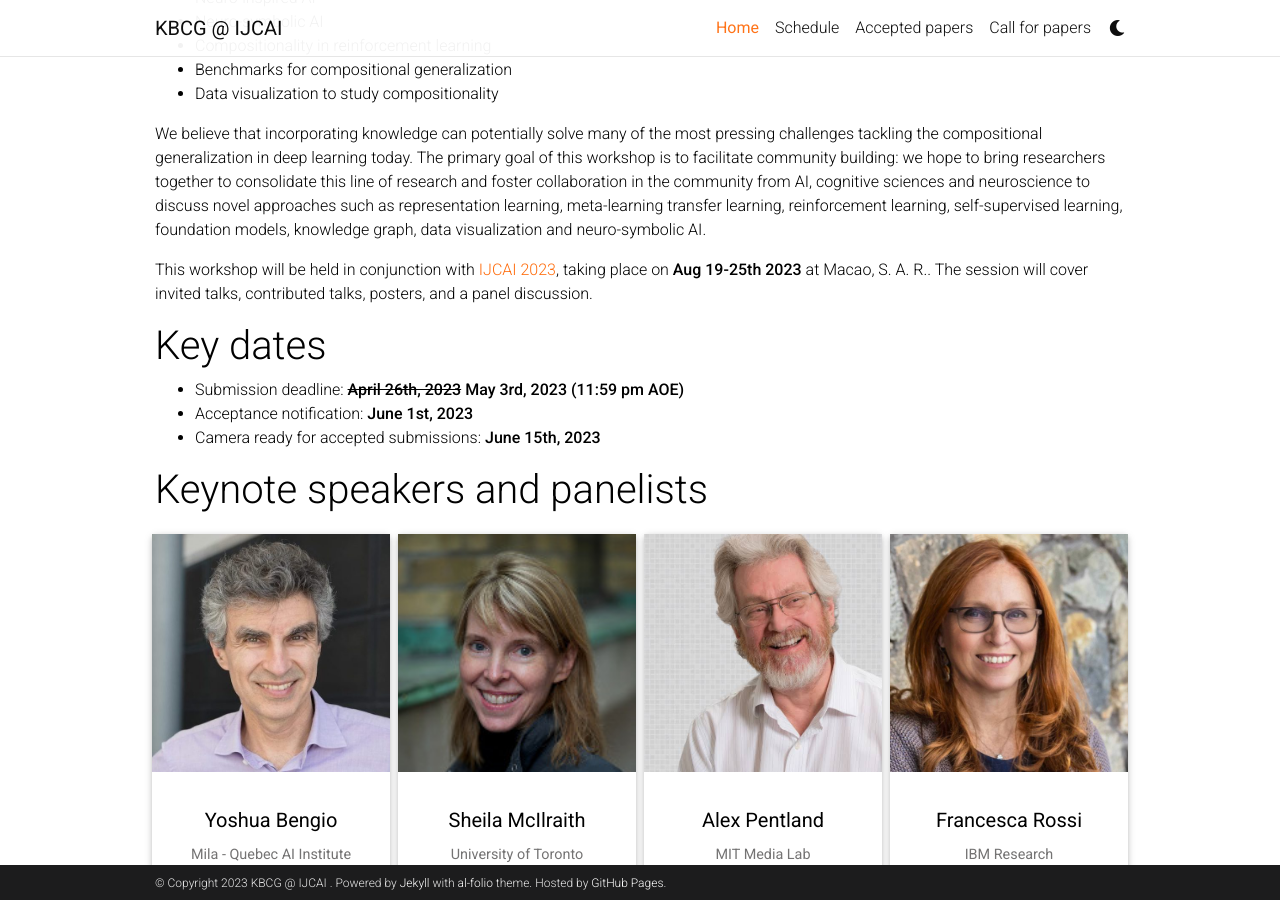
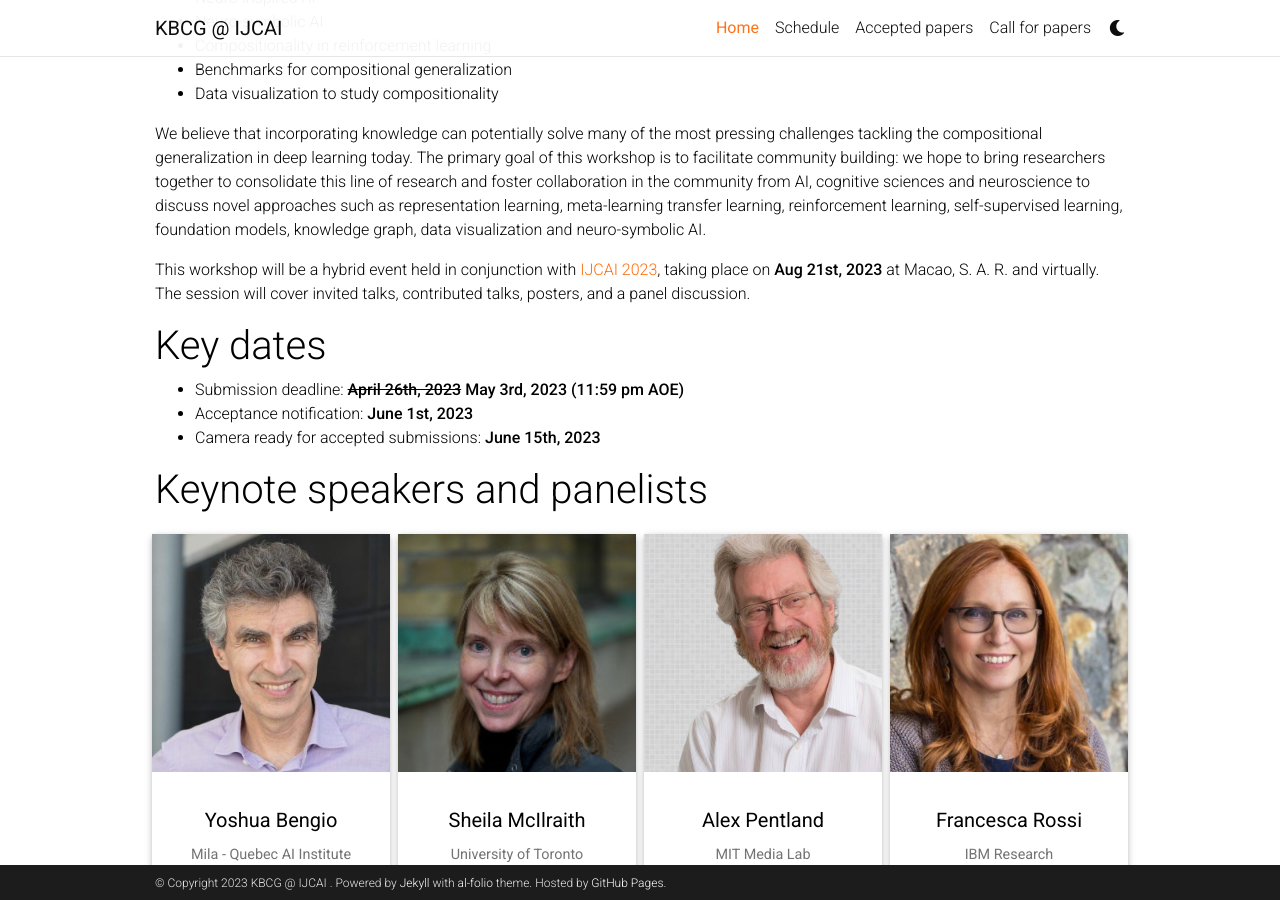
Before and after one commit to KnowledgeAI/KnowledgeAI.github.io, a Jekyll site: the page built from _pages/home.md, in a window 1280 px wide and 900 px high, scrolled down 1279 px. Built offline with Jekyll 4.4.1, drawn with Linux system fonts in a browser that asks for light colours; full-size pictures stand in for the smaller copies a plugin makes; comment, search, counter and statistics services are not loaded; a style sheet for code colours, icons or effects is not loaded.

Commit message:
[FEAT] add time

```diff
--- a/_pages/home.md
+++ b/_pages/home.md
@@ -33,7 +33,7 @@ The ability to make **generalizations** based on different actions or concepts,
 
 We believe that incorporating knowledge can potentially solve many of the most pressing challenges tackling the compositional generalization in deep learning today. The primary goal of this workshop is to facilitate community building: we hope to bring researchers together to consolidate this line of research and foster collaboration in the community from AI, cognitive sciences and neuroscience to discuss novel approaches such as representation learning, meta-learning transfer learning, reinforcement learning, self-supervised learning, foundation models, knowledge graph, data visualization and neuro-symbolic AI.
 
-This workshop will be held in conjunction with [IJCAI 2023](https://ijcai-23.org/), taking place on **Aug 19-25th 2023** at Macao, S. A. R.. The session will cover invited talks, contributed talks, posters, and a panel discussion.
+This workshop will be a hybrid event held in conjunction with [IJCAI 2023](https://ijcai-23.org/), taking place on **Aug 21st, 2023** at Macao, S. A. R. and virtually. The session will cover invited talks, contributed talks, posters, and a panel discussion.
 
 # Key dates
 
```
